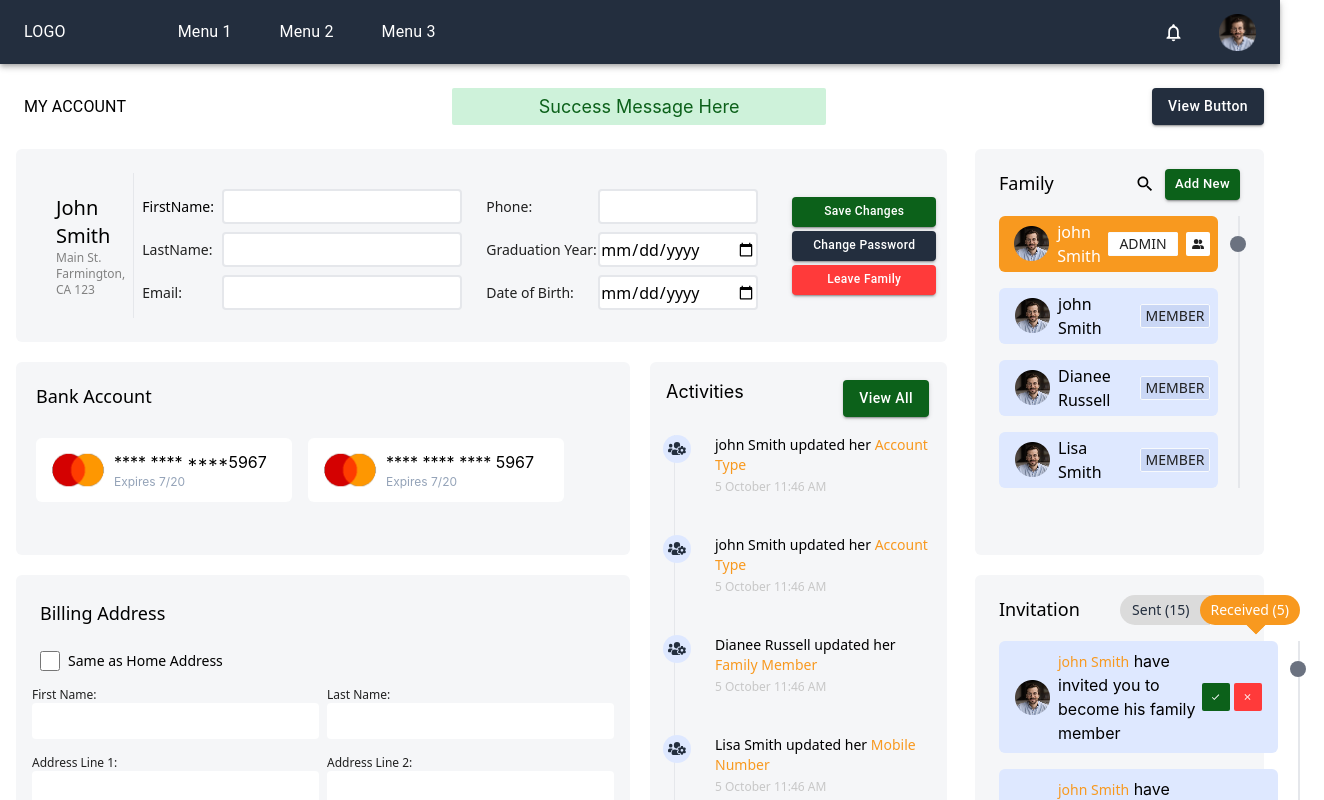
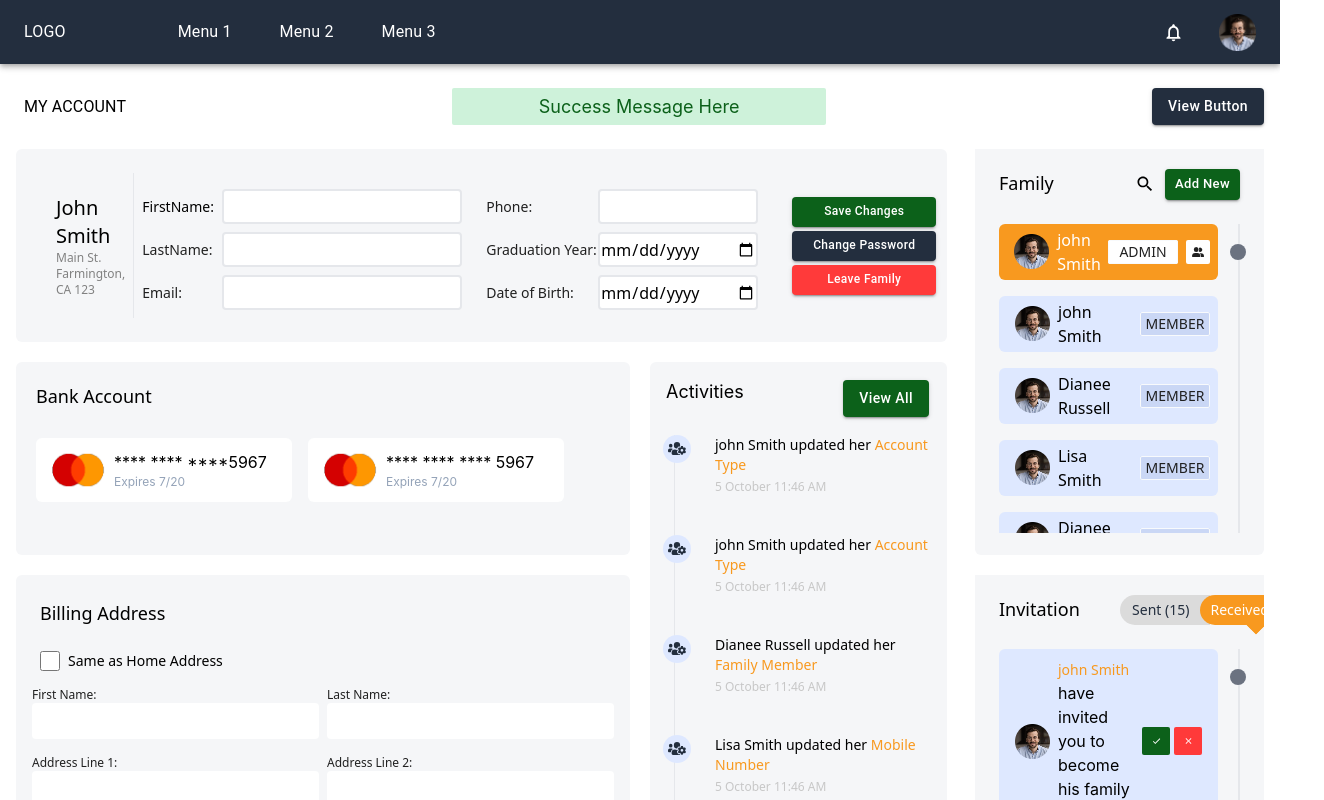
Before and after one commit to achla004/responsive-UI, a React (Create React App) app: page / in a window 1280 px wide. Shown: the top 800 px of the page, 1324 px wide, since content can reach past the window. Built offline with nearby package versions, Linux system fonts and the light colour scheme.

Commit message:
updated ui

```diff
--- a/package.json
+++ b/package.json
@@ -15,6 +15,7 @@
     "react": "^18.2.0",
     "react-dom": "^18.2.0",
     "react-scripts": "5.0.1",
+    "tailwind-scrollbar-variants": "^1.1.1",
     "web-vitals": "^2.1.4"
   },
   "scripts": {
@@ -44,6 +45,7 @@
   "devDependencies": {
     "autoprefixer": "^10.4.13",
     "postcss": "^8.4.21",
+    "tailwind-scrollbar": "^2.1.0",
     "tailwindcss": "^3.2.7"
   }
 }
--- a/src/family-card.js
+++ b/src/family-card.js
@@ -23,12 +23,34 @@ const FamilyCard = () => {
         name: "Lisa Smith",
         isAdmin: false,
     },
+    {
+      name: "Dianee Russell",
+      isAdmin: false,
+  },
+  {
+      name: "Lisa Smith",
+      isAdmin: false,
+  },{
+    name: "Dianee Russell",
+    isAdmin: false,
+},
+{
+    name: "Lisa Smith",
+    isAdmin: false,
+},{
+  name: "Dianee Russell",
+  isAdmin: false,
+},
+{
+  name: "Lisa Smith",
+  isAdmin: false,
+},
     ]
     const [familyDetail,setFamilyDetail] = useState(familyData);
 
   return (
-    <div className="px-6 py-5">
-        <div className="flex justify-between mb-1">
+    <div className="relative pb-5 overflow-scroll h-96 [&::-webkit-scrollbar]:hidden [-ms-overflow-style:'none'] [scrollbar-width:'none']">
+        <div className="flex px-6 justify-between mb-1 pt-5 pb-2 top-0 left-0 right-0 sticky z-50 bg-[#F5F6F8]">
            <p className="text-[#000000] text-lg font-sans">Family</p>
            <div>
            <SearchIcon fontSize="small"/>
@@ -47,17 +69,12 @@ const FamilyCard = () => {
       </Button>
       </div>
         </div>
-        <ol class="relative md:border-r-2 md:border-gray-200">
-      <li class="">
-        <span class="absolute md:flex hidden items-center justify-center w-4 h-4 bg-gray-500 mt-5 rounded-full -right-2 ring-white dark:ring-gray-900">
+        <ol className="relative md:border-r-2 md:border-gray-200 mx-6">
+      <li className="">
+        <span class="absolute z-10 md:flex hidden items-center justify-center w-4 h-4 bg-gray-500 mt-5 rounded-full -right-2 ring-white dark:ring-gray-900">
 
         </span>
-
-
-
-
-
-        {familyDetail?.map((family) =>
+  {familyDetail?.map((family) =>
             <div className={`flex h-14 justify-between mt-4 md:mr-5 rounded-md ${family?.isAdmin ? "bg-[#F8991F]" : "bg-[#DEE8FF]"}` }>
                 <div className="flex justify-center items-center">
                 <img src={mask} alt="mask" className="ml-4 w-[35px] h-[35px]" />
--- a/src/invitation-card.js
+++ b/src/invitation-card.js
@@ -5,6 +5,14 @@ import mask from "./mask.png";
 
 const InvitationCard = () => {
   const invitationData = [
+    {
+      name: "john Smith",
+      isAdmin: true,
+    },
+    {
+      name: "john Smith",
+      isAdmin: false,
+    },
     {
       name: "john Smith",
       isAdmin: true,
@@ -21,8 +29,8 @@ const InvitationCard = () => {
 
 
   return (
-    <div className="md:px-6 md:py-5">
-      <div className="flex justify-between mb-1">
+    <div className=" elative md:pb-5 overflow-scroll h-96 [&::-webkit-scrollbar]:hidden [-ms-overflow-style:'none'] [scrollbar-width:'none']">
+      <div className="flex justify-between mb-1 md:pt-5 md:px-6 md:pb-2 top-0 left-0 right-0 sticky z-50 md:bg-[#F5F6F8]">
         <p className="text-[#000000] text-lg font-sans">Invitation</p>
         <div className="relative ml-10 flex">
           <div className={`${activeTab === "2" ? "right-9": "left-9"} absolute rotate-45 -bottom-1.5 w-4 h-4 border-solid border bg-[#F8991F] border-[#F8991F]`}></div>
@@ -35,7 +43,7 @@ const InvitationCard = () => {
         </div>
       </div>
 
-        <ol class="relative md:border-r-2 md:border-gray-200">
+        <ol class="relative md:border-r-2 md:border-gray-200 md:mx-6">
       <li class="">
         <span class="absolute md:flex hidden items-center justify-center w-4 h-4 bg-gray-500 mt-5 rounded-full -right-2 ring-white dark:ring-gray-900">
 
--- a/tailwind.config.js
+++ b/tailwind.config.js
@@ -6,5 +6,7 @@ module.exports = {
   theme: {
     extend: {},
   },
-  plugins: [],
+  plugins: [
+    require('tailwind-scrollbar')({ nocompatible: true }),
+  ],
 }
```
Also changed, not shown: 1 other file (tests, documents, lock files or other folders).
